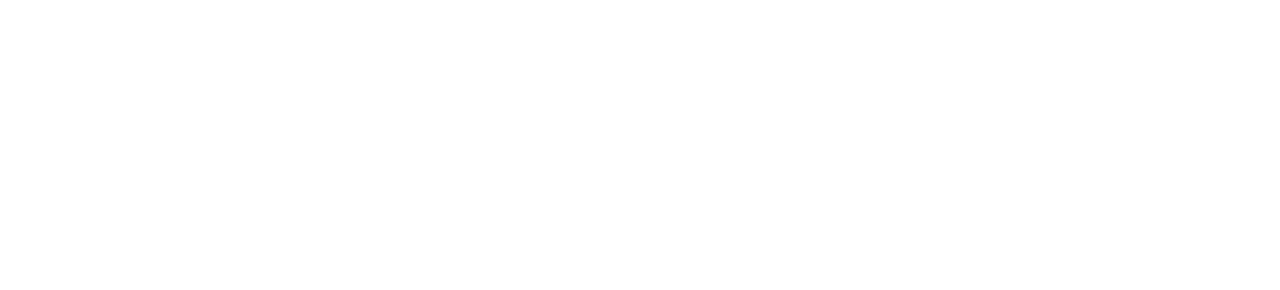
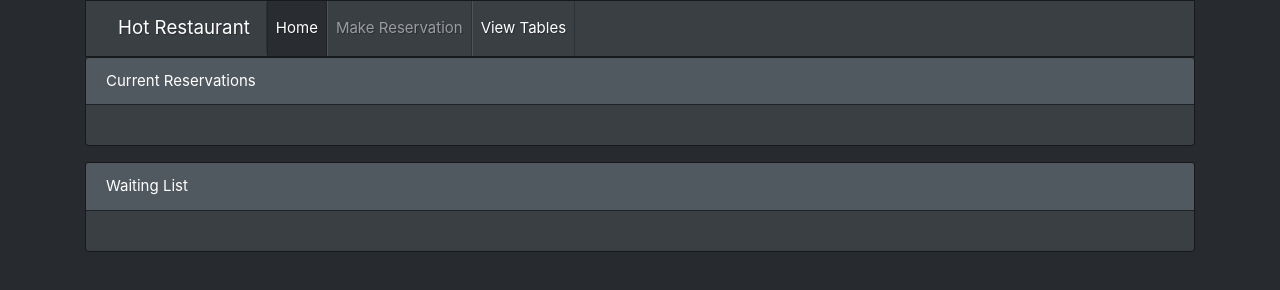
Before and after one commit to yuliatikhonova/HotRestaurant, a website: page viewReservation.html in a window 1280 px wide. Drawn offline with Linux system fonts and the light colour scheme.

Commit message:
added cards for holding the lists

```diff
--- a/viewReservation.html
+++ b/viewReservation.html
@@ -3,9 +3,49 @@
 <head>
     <meta charset="UTF-8">
     <meta name="viewport" content="width=device-width, initial-scale=1.0">
-    <title>Document</title>
+    <link rel="stylesheet" href="./assets/css/bootstrap.min.css"></link>
+    <title>View Reservations</title>
 </head>
-<body>
+<body class="container">
+    <header>
+        <nav class="navbar navbar-expand-lg navbar-dark bg-primary">
+            <a class="navbar-brand" href="#">Hot Restaurant</a>
+            <button class="navbar-toggler" type="button" data-toggle="collapse" data-target="#navbarColor01" aria-controls="navbarColor01" aria-expanded="false" aria-label="Toggle navigation">
+              <span class="navbar-toggler-icon"></span>
+            </button>
 
+            <div class="collapse navbar-collapse" id="navbarColor01">
+              <ul class="navbar-nav mr-auto">
+                <li class="nav-item active">
+                  <a class="nav-link" href="./index.html">Home</span></a>
+                </li>
+                <li class="nav-item">
+                  <a class="nav-link" href="./createReservation.html">Make Reservation</a>
+                </li>
+                <li class="nav-item">
+                  <a class="nav-link active" href="#">View Tables <span class="sr-only">(current)</a>
+                </li>
+              </ul>
+            </div>
+          </nav>
+    </header>
+    <main class="bg-dark">
+        <div class="card text-white bg-primary mb-3">
+            <div class="card-header">Current Reservations</div>
+            <div class="card-body">
+                <ul class="list-group" id="currentReservations">
+
+                </ul>
+            </div>
+          </div>
+          <div class="card text-white bg-primary mb-3">
+            <div class="card-header">Waiting List</div>
+            <div class="card-body">
+                <ul class="list-group" id="waitingList">
+
+                </ul>
+            </div>
+          </div>
+    </main>
 </body>
 </html>
```
